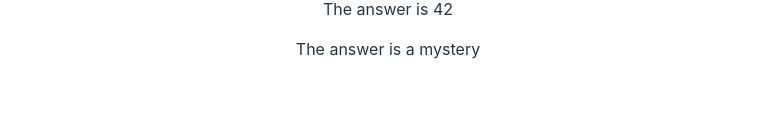
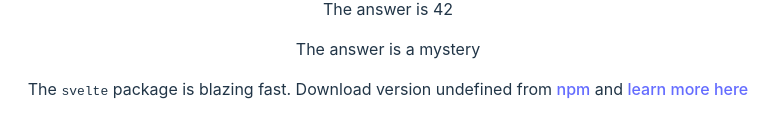
Before and after one commit to Erikote04/Basic-Svelte-Tutorial, a Svelte app in the folder Svelte Tutorial/: page / in a window 1280 px wide. Shown: the part 948-1086 px from the top of the page, without its empty margins (252-1031 px from the left). Before the commit the page ends 1057 px from the top, so only its background shows below. Built offline with nearby package versions, Linux system fonts and the light colour scheme.

Commit message:
[Props] Spread props. 'version' is undefined

```diff
--- a/Svelte Tutorial/src/App.svelte
+++ b/Svelte Tutorial/src/App.svelte
@@ -25,6 +25,13 @@
   $: sum = numbers.reduce((total, currentNumber) => total + currentNumber, 0);
 
   // PROPS
+  import PackageInfo from './PackageInfo.svelte';
+	const pkg = {
+		name: 'svelte',
+		speed: 'blazing',
+		version: 4,
+		website: 'https://svelte.dev'
+	};
 </script>
 
 <main>
@@ -49,6 +56,12 @@
   <!--PROPS-->
   <Nested answer={42} />
   <Nested />
+
+  <PackageInfo
+	name={pkg.name}
+	speed={pkg.speed}
+	website={pkg.website}
+/>
 </main>
 
 <style>
--- /dev/null
+++ b/Svelte Tutorial/src/PackageInfo.svelte
@@ -0,0 +1,13 @@
+<script>
+	export let name;
+	export let version;
+	export let speed;
+	export let website;
+
+	$: href = `https://www.npmjs.com/package/${name}`;
+</script>
+
+<p>
+    The <code>{name}</code> package is {speed} fast. Download version {version} from
+    <a {href}>npm</a> and <a href={website}>learn more here</a>
+</p>
```
